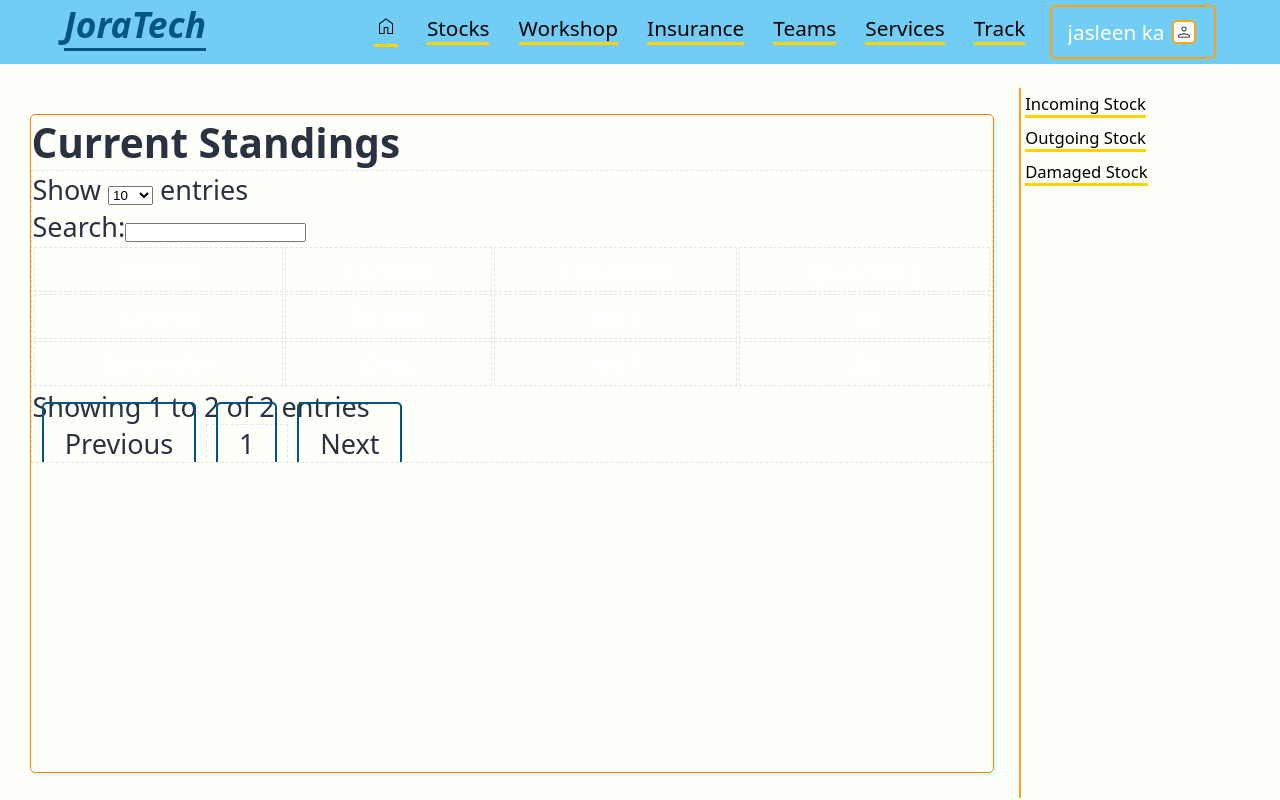
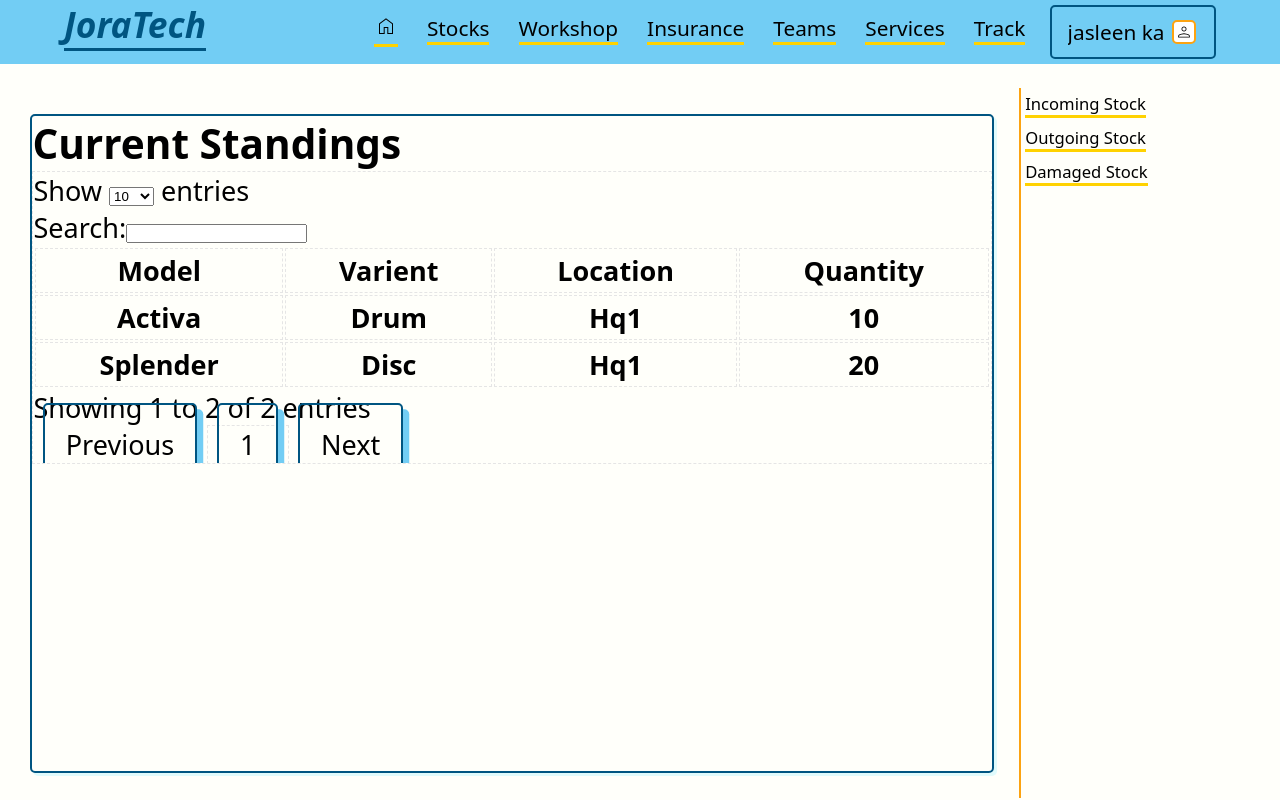
Before and after one commit to JAPNEET30/dealership, a Django app: page /dealership/stock_view/ in a window 1280 px wide. Run offline with Django 4.2, Linux system fonts and the light colour scheme; a user stored in the database is signed in; data comes from the database, SQL or seed files in the repository; some libraries are stand-ins or nearby versions.

Commit message:
Improve dashboard and styles for tables and profiles
Added box-shadow to dashboard cards and refactored CSS variables for better table and profile styling. Updated color and border variables for consistency and improved data-table and profile appearance.

```diff
--- a/webroot/static/css/dashboard.css
+++ b/webroot/static/css/dashboard.css
@@ -17,6 +17,7 @@
         padding:1rem;
         margin:1%;
         max-height:50%;
+        box-shadow:0.3rem 0.3rem var(--a-hover-shadow);
         p:nth-child(1){
             max-width: fit-content;
             display:flex;
--- a/webroot/static/css/styles.css
+++ b/webroot/static/css/styles.css
@@ -100,12 +100,17 @@
   --menu-bg-hover-color:var(--color-6-6);
   --menu-list-bg-color:var(--color-6-2);
   --menu-libtn-color:var(--black);
-  --menulbl-hover-color:var(--color-6-1);
+  --menulbl-hover-color:var(--color-6-4);
 
   --listing-text-color:var(--black);
   --listing-border-color:var(--color-6-1);
   --listing-hightlight-color:var(--color-6-4);
 
+  --profile-border-color:var(--color-6-1);
+  --profile-text-color:var(--black);
+
+  --tables-font-color:var(--black);
+  --tables-border-color:var(--color-6-1);
 
 }
 
@@ -396,7 +401,7 @@ label,p{
       display:flex;
       padding:1% 1% 1% 1%;
       margin:0px 5px 3px 5px;
-      border:1px solid var(--libtn-hover-bg-color);
+      border:1px solid var(--libtn-grp-border);
       background-color: var(--form-input-bg-color);
       color:var(--form-input-text-color);
   }
@@ -483,15 +488,15 @@ fieldset{
 }
 
 .data-table{
-  color: var(--color-1-5);
+  color: var(--tables-font-color);
+  overflow: scroll;
   border-radius:5px;
-  width:100%;
-  border:1px solid var(--color-2-5);
+  min-width:100%;
+  border:solid 2px var(--tables-border-color);
   box-shadow: 3px 3px var(--color-1-3);
   display: flex;
   flex-direction: column;
   height:auto;
-  min-height:50dvh;
   text-wrap: nowrap;
   position: static;
     table{
@@ -518,7 +523,8 @@ fieldset{
       text-align: center;
       text-shadow: none;
       padding:3px;
-      color: var(--white);
+      color: var(--tables-font-color);
+      border: solid 1px var(--tables-border-color);
       font-weight: 600;
   }
 
@@ -555,12 +561,12 @@ fieldset{
     margin-top:0.5%;
     margin-bottom:0.5%;
     margin-left:2%;
-    border: solid 2px var(--color-3-3);
+    border: solid 2px var(--profile-border-color);
     border-radius: 5px;
     overflow:visible;
     display:flex;
     flex-direction: column;
-    color:var(--color-3-1);
+    color:var(--profile-text-color);
     justify-content: space-around;
     width:8rem;
     p{
```
